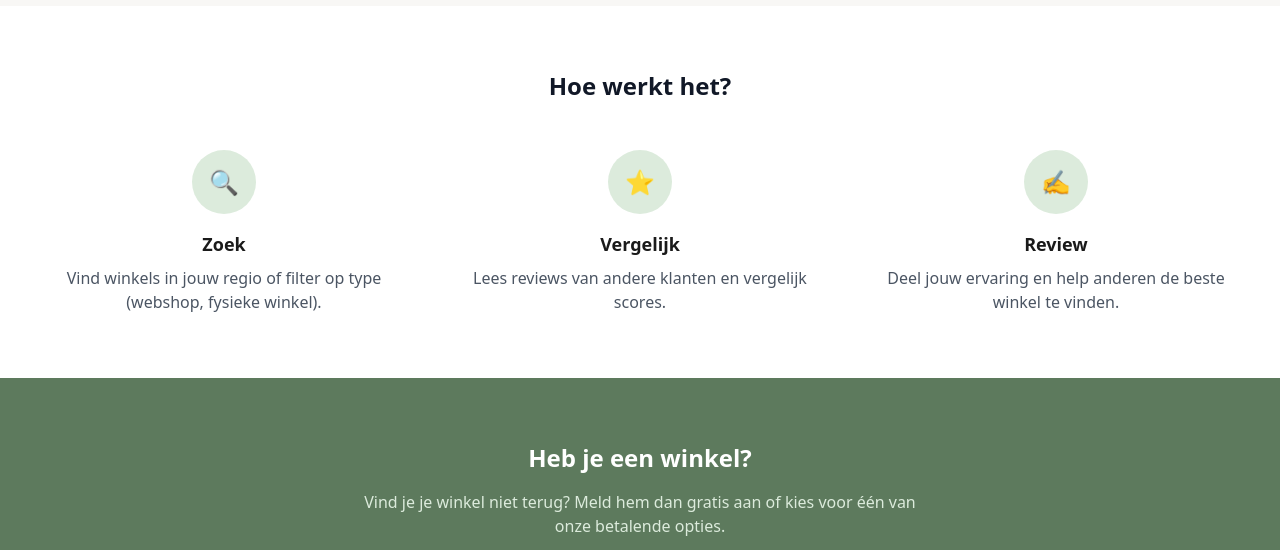
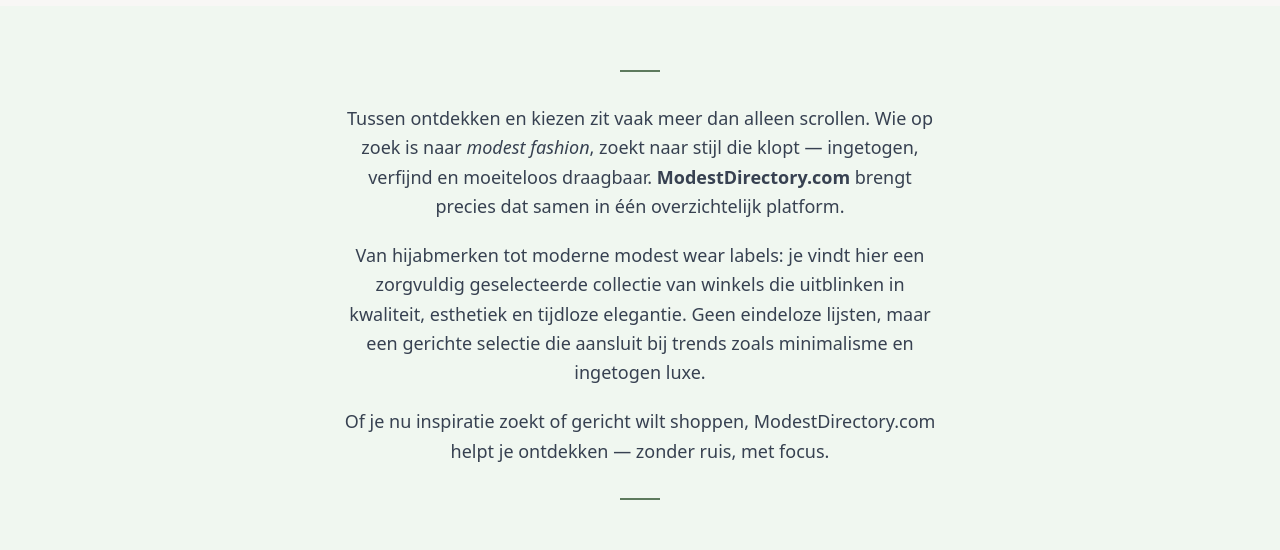
Before and after one commit to Bart19091968/modest-directory, a Next.js app: page / in a window 1280 px wide. Shown: the part 913-1463 px from the top of the page. Built offline with nearby package versions, Linux system fonts and the light colour scheme; no server answers; the database is empty.

Commit message:
feat: add editorial intro section between featured shops and how it works

```diff
--- a/app/page.tsx
+++ b/app/page.tsx
@@ -191,6 +191,25 @@
         </div>
       </section>
 
+
+      {/* Editorial intro */}
+      <section className="py-16 bg-primary-50">
+        <div className="max-w-2xl mx-auto px-4 sm:px-6 lg:px-8 text-center">
+          <div className="w-10 h-0.5 bg-accent mx-auto mb-8" />
+          <p className="text-lg text-gray-700 leading-relaxed mb-5">
+            Tussen ontdekken en kiezen zit vaak meer dan alleen scrollen. Wie op zoek is naar{' '}
+            <em>modest fashion</em>, zoekt naar stijl die klopt — ingetogen, verfijnd en moeiteloos draagbaar.{' '}
+            <strong>ModestDirectory.com</strong> brengt precies dat samen in één overzichtelijk platform.
+          </p>
+          <p className="text-lg text-gray-700 leading-relaxed mb-5">
+            Van hijabmerken tot moderne modest wear labels: je vindt hier een zorgvuldig geselecteerde collectie van winkels die uitblinken in kwaliteit, esthetiek en tijdloze elegantie. Geen eindeloze lijsten, maar een gerichte selectie die aansluit bij trends zoals minimalisme en ingetogen luxe.
+          </p>
+          <p className="text-lg text-gray-700 leading-relaxed">
+            Of je nu inspiratie zoekt of gericht wilt shoppen, ModestDirectory.com helpt je ontdekken — zonder ruis, met focus.
+          </p>
+          <div className="w-10 h-0.5 bg-accent mx-auto mt-8" />
+        </div>
+      </section>
       {/* How it works */}
       <section className="py-16 bg-white">
         <div className="max-w-7xl mx-auto px-4 sm:px-6 lg:px-8">
```
